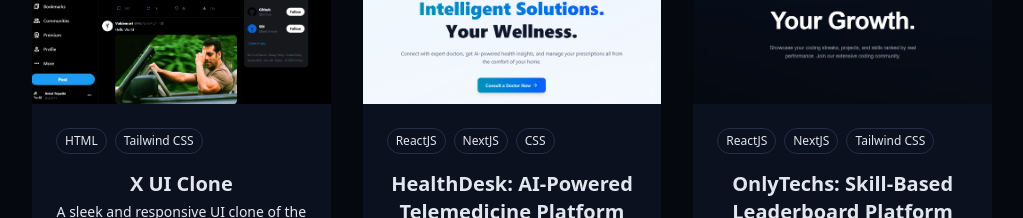
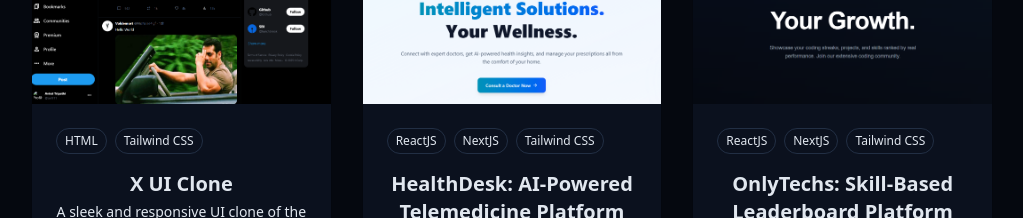
Before and after one commit to aviraltrip/portfolio, a React (Vite) app: page / in a window 1280 px wide. Shown: the part 2540-2758 px from the top of the page, without its empty margins (128-1151 px from the left). Built offline with nearby package versions, Linux system fonts and the light colour scheme; the HTML template or start-up script is replaced by a standard one.

Commit message:
sorry last change

```diff
--- a/src/components/ProjectsSection.jsx
+++ b/src/components/ProjectsSection.jsx
@@ -16,7 +16,7 @@ const projects = [
      description:
        "Developed a Pharmacist Control Panel with real-time, geolocation-based medicine availability and automated stock notifications. Implemented dynamic routing using Next.js and integrated frontend and backend via the Fetch API, handling varied API responses efficiently.",
      image: "/projects/healthdesk.png",
-     tags: ["ReactJS", "NextJS", "CSS"],
+     tags: ["ReactJS", "NextJS", "Tailwind CSS"],
      demoUrl: "https://axios-tawny-tau.vercel.app/",
      githubUrl: "#",
    },
```
